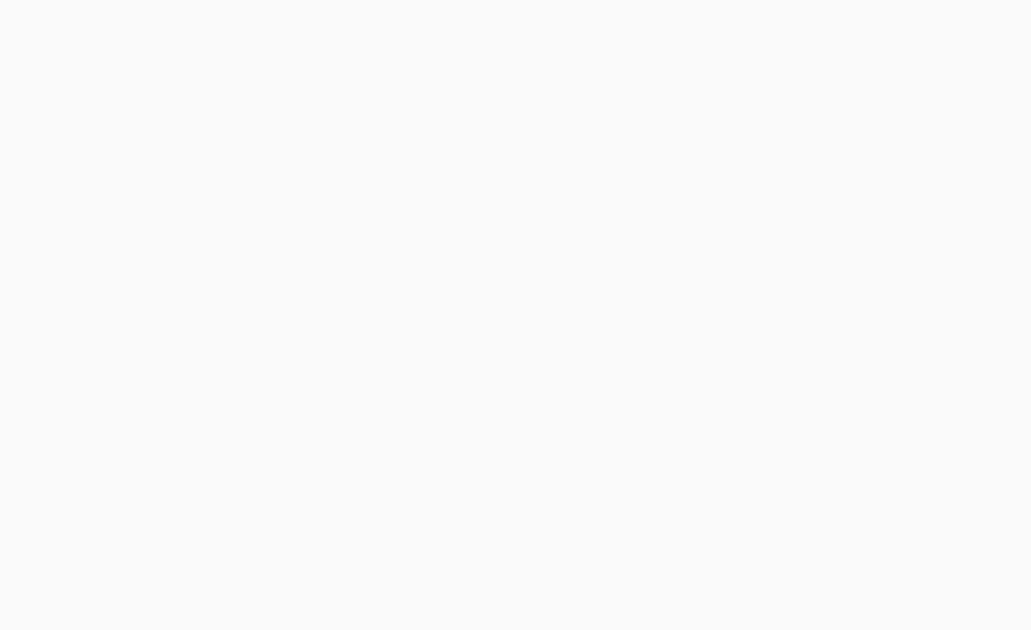
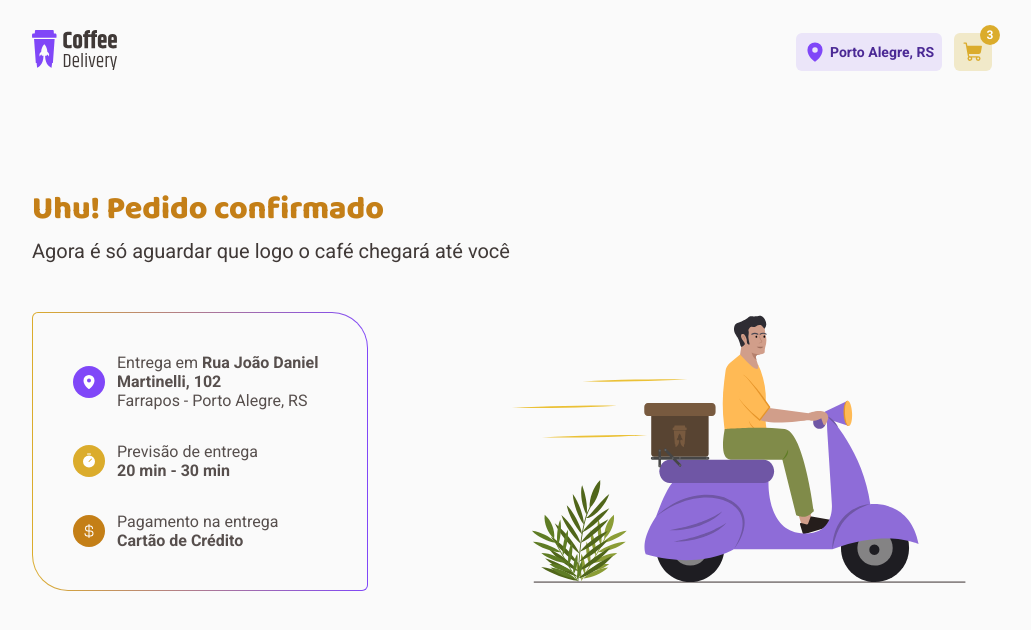
Before and after one commit to SchunckLeonardo/coffeshop-rocketseat, a React (Vite) app: page /success in a window 1280 px wide. Before the commit this address had no page. Shown: the top 630 px of the page, without its empty margins (128-1159 px from the left). Built offline with nearby package versions, Linux system fonts and the light colour scheme.

Commit message:
Screen Success Done

```diff
--- a/src/router.tsx
+++ b/src/router.tsx
@@ -3,6 +3,7 @@ import { Route, Routes } from 'react-router-dom'
 import { Checkout } from './screens/Checkout'
 import { Home } from './screens/Home'
 import { DefaultLayout } from './screens/layouts/DefaultLayout'
+import { Success } from './screens/Success'
 
 export function Router() {
   return (
@@ -10,6 +11,7 @@ export function Router() {
       <Route path="/" element={<DefaultLayout />}>
         <Route path="/" element={<Home />} />
         <Route path="/checkout" element={<Checkout />} />
+        <Route path="/success" element={<Success />} />
       </Route>
     </Routes>
   )
--- /dev/null
+++ b/src/screens/Success/index.tsx
@@ -0,0 +1,53 @@
+import { CurrencyDollar, MapPin, Timer } from '@phosphor-icons/react'
+
+import Illustration from '../../assets/delivering.svg'
+import {
+  InfosDeliver,
+  MainContainerSuccess,
+  SectionInfoDelivering,
+} from './styles'
+
+export function Success() {
+  return (
+    <MainContainerSuccess>
+      <div className="title">
+        <h2>Uhu! Pedido confirmado</h2>
+        <p>Agora é só aguardar que logo o café chegará até você</p>
+      </div>
+      <SectionInfoDelivering>
+        <div className="infos-delivering">
+          <InfosDeliver variant="purple">
+            <span className="icon-span">
+              <MapPin size={16} weight="fill" />
+            </span>
+            <h4>
+              Entrega em <span>Rua João Daniel Martinelli, 102</span>
+              <br /> Farrapos - Porto Alegre, RS
+            </h4>
+          </InfosDeliver>
+          <InfosDeliver variant="yellow">
+            <span className="icon-span">
+              <Timer size={16} weight="fill" />
+            </span>
+            <div className="text-div">
+              <h4>Previsão de entrega</h4>
+              <p>20 min - 30 min</p>
+            </div>
+          </InfosDeliver>
+          <InfosDeliver variant="orange">
+            <span className="icon-span">
+              <CurrencyDollar size={16} />
+            </span>
+            <div>
+              <h4>Pagamento na entrega</h4>
+              <p>Cartão de Crédito</p>
+            </div>
+          </InfosDeliver>
+        </div>
+        <figure>
+          <img src={Illustration} alt="" />
+        </figure>
+      </SectionInfoDelivering>
+    </MainContainerSuccess>
+  )
+}
--- /dev/null
+++ b/src/screens/Success/styles.ts
@@ -0,0 +1,100 @@
+import styled from 'styled-components'
+
+export const MainContainerSuccess = styled.main`
+  padding: 5rem 10rem;
+  display: flex;
+  flex-direction: column;
+  gap: 2.5rem;
+
+  .title {
+    display: flex;
+    flex-direction: column;
+    gap: 0.25rem;
+
+    h2 {
+      font-family: 'Baloo 2';
+      font-size: 2rem;
+      font-weight: 800;
+      color: ${(p) => p.theme['yellow-800']};
+    }
+
+    p {
+      font-size: 1.25rem;
+      font-weight: 400;
+      color: ${(p) => p.theme['base-subtitle']};
+    }
+  }
+`
+
+export const SectionInfoDelivering = styled.section`
+  display: flex;
+  justify-content: space-between;
+  align-items: center;
+
+  .infos-delivering {
+    padding: 2.5rem;
+    display: flex;
+    gap: 2rem;
+    flex-direction: column;
+    width: 35%;
+    background:
+      linear-gradient(
+          ${(p) => p.theme.background},
+          ${(p) => p.theme.background}
+        )
+        padding-box,
+      linear-gradient(
+          to right,
+          ${(p) => p.theme['yellow-500']},
+          ${(p) => p.theme['purple-500']}
+        )
+        border-box;
+    border-radius: 6px 36px;
+    border: 1px solid transparent;
+  }
+`
+
+interface InfosDeliverProps {
+  variant: 'purple' | 'yellow' | 'orange'
+}
+
+export const InfosDeliver = styled.div<InfosDeliverProps>`
+  display: flex;
+  gap: 0.75rem;
+  justify-content: flex-start;
+  align-items: center;
+  width: 100%;
+
+  h4 {
+    font-size: 1rem;
+    font-weight: 400;
+    color: ${(p) => p.theme['base-text']};
+
+    span {
+      font-weight: 700;
+    }
+  }
+
+  p {
+    color: ${(p) => p.theme['base-text']};
+    font-weight: 700;
+  }
+
+  .icon-span {
+    padding: 0.5rem;
+    display: flex;
+    justify-content: center;
+    align-items: center;
+    border-radius: 50%;
+    color: ${(p) => p.theme.white};
+    background: ${(p) => {
+      if (p.variant === 'purple') {
+        return p.theme['purple-500']
+      } else if (p.variant === 'yellow') {
+        return p.theme['yellow-500']
+      } else if (p.variant === 'orange') {
+        return p.theme['yellow-800']
+      }
+    }};
+  }
+`
```
Also changed, not shown: src/assets/delivering.svg (added).
